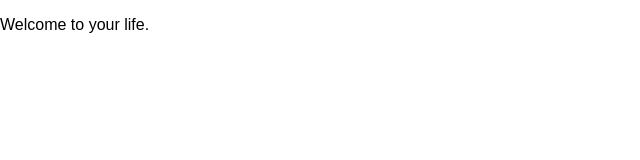
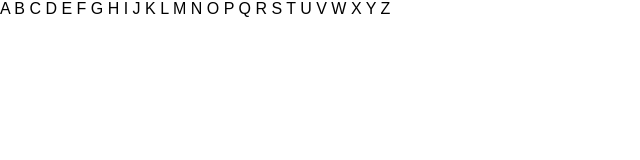
Before and after one commit to tiy-atl-js-sep-2016/hangman, a website with bundled scripts: page app/index.html in a window 1280 px wide. Shown: the whole page, without its empty margins (0-640 px from the left). Built offline with nearby package versions, Linux system fonts and the light colour scheme; files whose address does not match are found by name.

Commit message:
Add an alphabet to the page.

```diff
--- a/app/index.html
+++ b/app/index.html
@@ -9,7 +9,34 @@
   </head>
   <body>
     <div class="container">
-      <p>Welcome to your life.</p>
+      <div class="alphabet">
+        <span class="letter">A</span>
+        <span class="letter">B</span>
+        <span class="letter">C</span>
+        <span class="letter">D</span>
+        <span class="letter">E</span>
+        <span class="letter">F</span>
+        <span class="letter">G</span>
+        <span class="letter">H</span>
+        <span class="letter">I</span>
+        <span class="letter">J</span>
+        <span class="letter">K</span>
+        <span class="letter">L</span>
+        <span class="letter">M</span>
+        <span class="letter">N</span>
+        <span class="letter">O</span>
+        <span class="letter">P</span>
+        <span class="letter">Q</span>
+        <span class="letter">R</span>
+        <span class="letter">S</span>
+        <span class="letter">T</span>
+        <span class="letter">U</span>
+        <span class="letter">V</span>
+        <span class="letter">W</span>
+        <span class="letter">X</span>
+        <span class="letter">Y</span>
+        <span class="letter">Z</span>
+      </div>
     </div>
     <script src="js/bundle.js"></script>
   </body>
--- a/src/sass/main.scss
+++ b/src/sass/main.scss
@@ -0,0 +1,7 @@
+.container {
+    margin: 30px auto;
+}
+
+.letter {
+    border: 1px solid lightgrey;
+}
```
